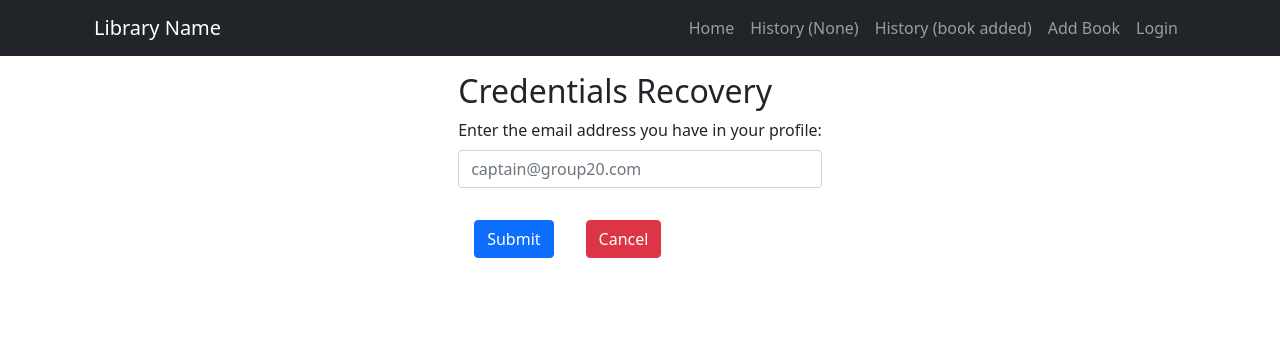
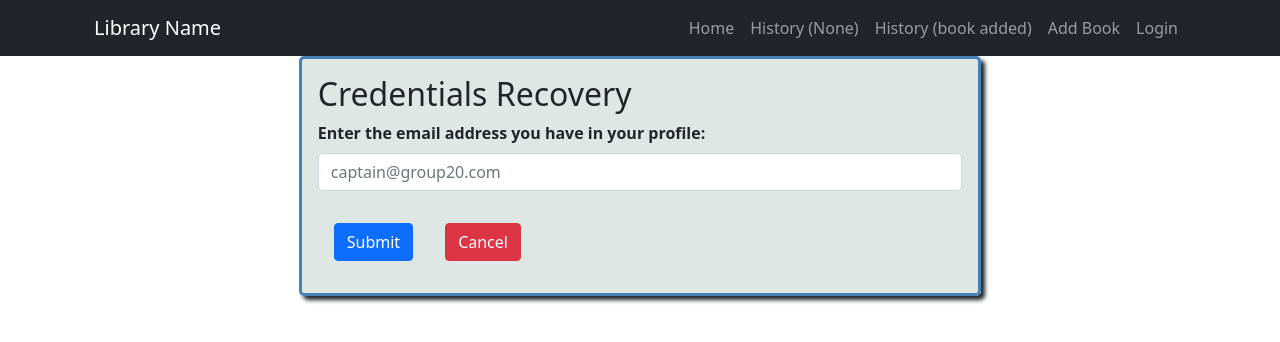
Before and after one commit to yeoffrey/CSCI-4177-Group-20, a React (Create React App) app: page /recover in a window 1280 px wide. Shown: the top 342 px of the page. Built offline with nearby package versions, Linux system fonts and the light colour scheme.

Commit message:
some css to login

```diff
--- a/src/App.css
+++ b/src/App.css
@@ -36,3 +36,38 @@
     transform: rotate(360deg);
   }
 }
+/* form error */
+input.input-error,
+select.input-error {
+  border-color: red;
+}
+
+input[type=submit]:disabled {
+  opacity: 0.3;
+}
+
+.myform {
+  background-color: #01412720;
+  box-shadow: 4px 4px 4px;
+  border: 3px;
+  border-radius: 5px;
+  border-color: steelblue;
+  border-style: solid;
+
+}
+
+.labels {
+  float: inline-start;
+  font-weight: bold;
+  text-align: left;
+  margin-bottom: 2px;
+}
+
+.error {
+  color: red;
+  font-style: italic;
+}
+
+button {
+  margin: 3px;
+}
```
